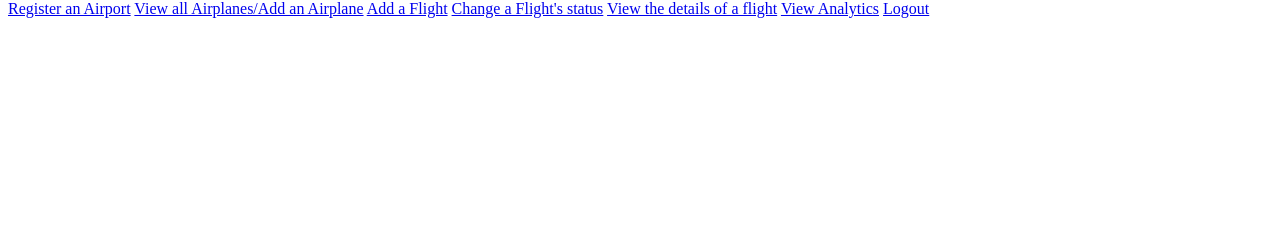
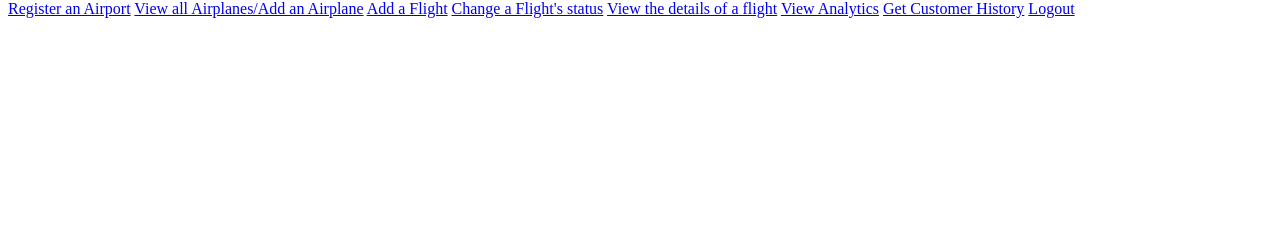
Before and after one commit to leeked/Air-Ticket-Database, a Flask app: page /staffview in a window 1280 px wide. Shown: the part 329-569 px from the top of the page. Run offline with Flask 2, Linux system fonts and the light colour scheme; a user stored in the database is signed in; data comes from the database, SQL or seed files in the repository.

Commit message:
added get customer flight history page, deleted staffaction.html(not needed)

```diff
--- a/webapp/app.py
+++ b/webapp/app.py
@@ -1148,6 +1148,27 @@ def getanalytics():
 
 	return render_template("staffanalytics.html", frequentflyers = top_customers, popular_places_month=top_destinations_month, popular_places_year=top_destinations_year, month_revenue=month_revenue['Revenue'], year_revenue=year_revenue['Revenue'], summary=summary,custom_summary=custom_summary)
 
+@app.route('/viewcustomerhistory', methods=['GET', 'POST'])
+def viewcustomerhistory():
+	if session['type'] == 'customer':
+		abort(401)
+
+	return render_template('searchcustomer.html')
+
+@app.route('/getcustomerhistory', methods=['GET', 'POST'])
+def getcustomerhistory():
+	if session['type'] == 'customer':
+		abort(401)
+	airline = session["employer"]
+	email = request.form['email']
+	cursor = conn.cursor()
+
+	get_customer_history = "SELECT T.flight_number as flight_number, T.depart_ts as depart_time, P.sell_price as purchase_price FROM purchases as P, ticket as T WHERE P.ticket_id = T.ticket_id and T.airline_name = %s AND P.email = %s ORDER BY depart_time DESC"
+	cursor.execute(get_customer_history, (airline, email))
+	customer_history = cursor.fetchall()
+
+	return render_template('searchcustomer.html', customer=email, flight_history=customer_history)
+
 def somequeries():
 	'''
 	based on the airline you work for, perform the following queries:
--- a/webapp/templates/flightmanager.html
+++ b/webapp/templates/flightmanager.html
@@ -88,5 +88,6 @@
 <a href="/manageflight">Change a Flight's status</a>
 <a href="/flightdetails">View the details of a flight</a>
 <a href="/financialanalytics">View Analytics</a>
+<a href="/viewcustomerhistory">Get Customer History</a>
 <a href="/logout">Logout</a>
 {% endblock %}
```
Also changed, not shown: webapp/templates/searchcustomer.html (added, +41 -0 lines), webapp/templates/staffaction.html (deleted, +0 -41 lines).
